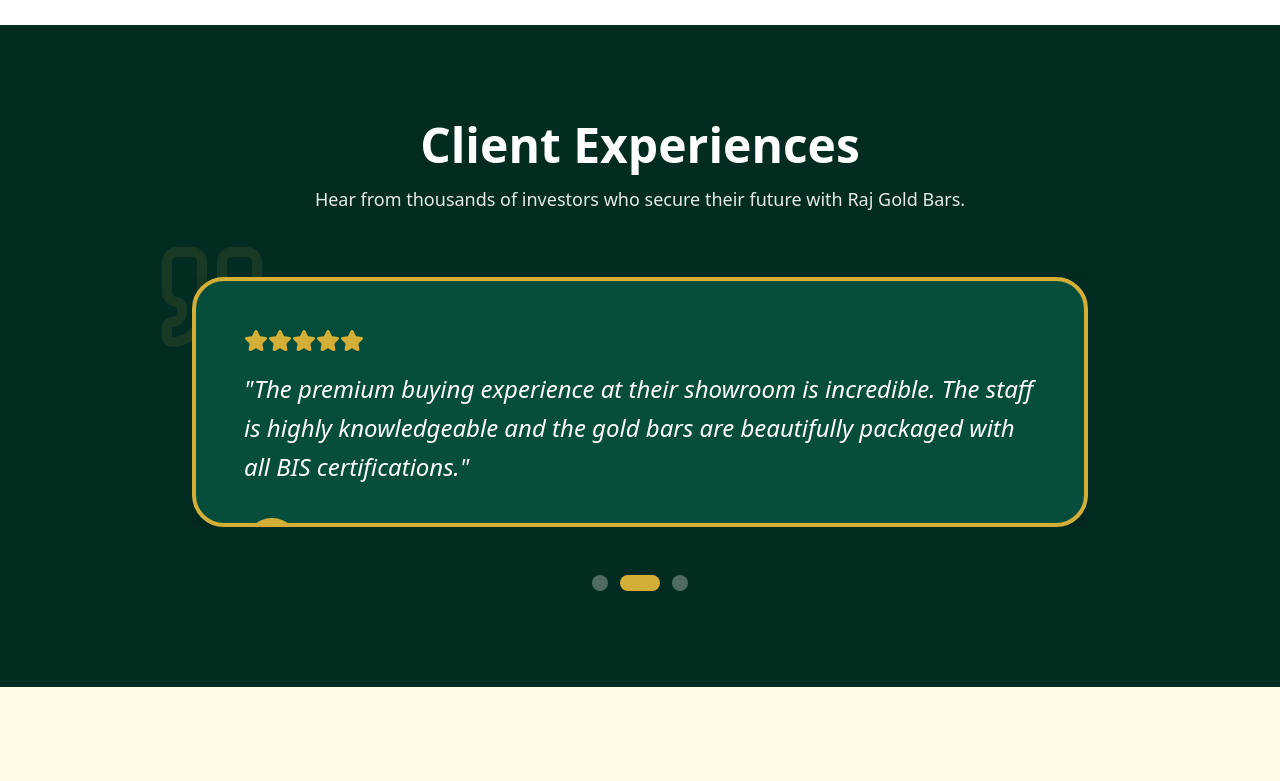
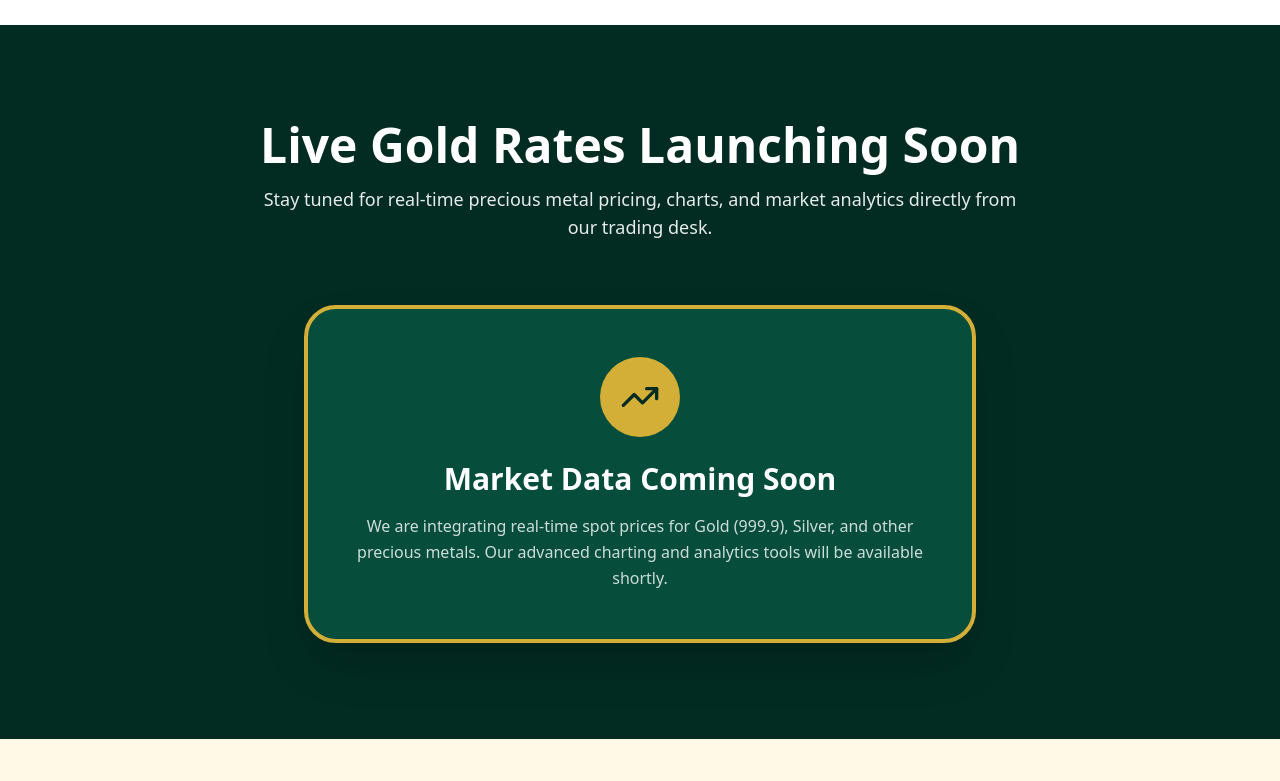
Before and after one commit to DeepakJaggupalli/rajgold, a Next.js app: page / in a window 1280 px wide. Shown: the part 1680-2461 px from the top of the page. Built offline with nearby package versions, Linux system fonts and the light colour scheme; a web font is replaced by a local one.

Commit message:
Update text: Founder, Live Rates, and 10+ Years Vast Experience

```diff
--- a/src/components/Testimonials.tsx
+++ b/src/components/Testimonials.tsx
@@ -1,89 +1,36 @@
 "use client";
 
 import { motion } from "framer-motion";
-import { Star, Quote } from "lucide-react";
-import { useState, useEffect } from "react";
+import { TrendingUp } from "lucide-react";
 
 export default function Testimonials() {
-  const testimonials = [
-    { name: "Rahul Sharma", role: "Investor", text: "I regularly buy 50g gold bars from Raj Gold. Their premiums over spot price are the most reasonable in the market, and the delivery is always secure and fully insured." },
-    { name: "Priya Desai", role: "Business Owner", text: "The premium buying experience at their showroom is incredible. The staff is highly knowledgeable and the gold bars are beautifully packaged with all BIS certifications." },
-    { name: "Amit Patel", role: "Financial Advisor", text: "I recommend Raj Gold to all my clients looking to diversify into physical gold. The purity is unmatched and the documentation is perfectly compliant for tax purposes." },
-  ];
-
-  const [activeIndex, setActiveIndex] = useState(0);
-
-  useEffect(() => {
-    const interval = setInterval(() => {
-      setActiveIndex((current) => (current + 1) % testimonials.length);
-    }, 5000);
-    return () => clearInterval(interval);
-  }, [testimonials.length]);
-
   return (
-    <section className="py-24 relative bg-emerald-deep" id="testimonials">
+    <section className="py-24 relative bg-emerald-deep" id="live-rates">
       <div className="container mx-auto px-6 md:px-12">
         <div className="text-center max-w-3xl mx-auto mb-16 space-y-4">
           <h2 className="text-4xl md:text-5xl font-sans font-bold text-white">
-            Client Experiences
+            Live Gold Rates Launching Soon
           </h2>
           <p className="text-white/90 text-lg font-medium">
-            Hear from thousands of investors who secure their future with Raj Gold Bars.
+            Stay tuned for real-time precious metal pricing, charts, and market analytics directly from our trading desk.
           </p>
         </div>
 
-        <div className="max-w-4xl mx-auto relative">
-          {/* Quote Icon Background */}
-          <div className="absolute -top-10 -left-10 text-gold-classic/10 z-0">
-            <Quote size={120} />
-          </div>
-
-          <div className="relative z-10 overflow-hidden min-h-[250px]">
-            {testimonials.map((testimonial, idx) => (
-              <motion.div
-                key={idx}
-                initial={{ opacity: 0, x: 50 }}
-                animate={{
-                  opacity: activeIndex === idx ? 1 : 0,
-                  x: activeIndex === idx ? 0 : 50,
-                  pointerEvents: activeIndex === idx ? "auto" : "none"
-                }}
-                transition={{ duration: 0.5 }}
-                className="absolute inset-0 bg-emerald-dark p-8 md:p-12 rounded-[2rem] border-4 border-gold-classic flex flex-col justify-between shadow-2xl"
-              >
-                <div className="space-y-4">
-                  <div className="flex text-gold-classic">
-                    {[...Array(5)].map((_, i) => <Star key={i} size={24} fill="currentColor" />)}
-                  </div>
-                  <p className="text-xl md:text-2xl text-white italic leading-relaxed font-medium">
-                    "{testimonial.text}"
-                  </p>
-                </div>
-                <div className="flex items-center gap-4 mt-8">
-                  <div className="w-14 h-14 rounded-full bg-gold-classic flex items-center justify-center text-emerald-deep font-bold text-2xl">
-                    {testimonial.name.charAt(0)}
-                  </div>
-                  <div>
-                    <h4 className="font-bold text-white text-lg">{testimonial.name}</h4>
-                    <p className="text-sm text-gold-classic font-bold">{testimonial.role}</p>
-                  </div>
-                </div>
-              </motion.div>
-            ))}
-          </div>
-
-          {/* Dots */}
-          <div className="flex justify-center gap-3 mt-12">
-            {testimonials.map((_, idx) => (
-              <button
-                key={idx}
-                onClick={() => setActiveIndex(idx)}
-                className={`w-4 h-4 rounded-full transition-all duration-300 ${
-                  activeIndex === idx ? "bg-gold-classic w-10" : "bg-white/30 hover:bg-white/60"
-                }`}
-              />
-            ))}
-          </div>
+        <div className="max-w-4xl mx-auto relative flex justify-center">
+          <motion.div
+            initial={{ opacity: 0, y: 20 }}
+            whileInView={{ opacity: 1, y: 0 }}
+            viewport={{ once: true }}
+            className="bg-emerald-dark p-8 md:p-12 rounded-[2rem] border-4 border-gold-classic flex flex-col items-center text-center shadow-2xl max-w-2xl w-full"
+          >
+            <div className="w-20 h-20 rounded-full bg-gold-classic flex items-center justify-center text-emerald-deep mb-6">
+              <TrendingUp size={40} />
+            </div>
+            <h3 className="text-2xl md:text-3xl font-bold text-white mb-4">Market Data Coming Soon</h3>
+            <p className="text-white/80 leading-relaxed font-medium">
+              We are integrating real-time spot prices for Gold (999.9), Silver, and other precious metals. Our advanced charting and analytics tools will be available shortly.
+            </p>
+          </motion.div>
         </div>
       </div>
     </section>
--- a/src/components/TrustSection.tsx
+++ b/src/components/TrustSection.tsx
@@ -5,7 +5,7 @@
 export default function TrustSection() {
   const stats = [
     { label: "Satisfied Investors", value: "100+" },
-    { label: "Years Experience", value: "10+" },
+    { label: "Years Vast Experience", value: "10+" },
     { label: "Gold Delivered", value: "20+ kg" },
   ];
 
@@ -25,7 +25,7 @@
               <img src="/md.jpg" alt="Managing Director" className="w-full h-full object-cover group-hover:scale-105 transition-transform duration-700" />
               <div className="absolute inset-0 bg-gradient-to-t from-emerald-deep/90 via-transparent to-transparent flex flex-col justify-end p-8">
                 <h4 className="text-3xl font-bold text-white mb-1">Sagi Ramesh Babu</h4>
-                <p className="text-gold-classic font-bold text-sm uppercase tracking-widest">Managing Director</p>
+                <p className="text-gold-classic font-bold text-sm uppercase tracking-widest">Founder</p>
               </div>
             </div>
           </motion.div>
@@ -46,7 +46,7 @@
               <img src="/md.jpg" alt="Managing Director" className="w-full h-full object-cover" />
               <div className="absolute inset-0 bg-gradient-to-t from-emerald-deep/90 via-transparent flex flex-col justify-end p-6">
                 <h4 className="text-2xl font-bold text-white mb-1">Sagi Ramesh Babu</h4>
-                <p className="text-gold-classic font-bold text-xs uppercase tracking-widest">Managing Director</p>
+                <p className="text-gold-classic font-bold text-xs uppercase tracking-widest">Founder</p>
               </div>
             </motion.div>
 
```
Also changed, not shown: 5 other files (tests, documents, lock files or other folders).
